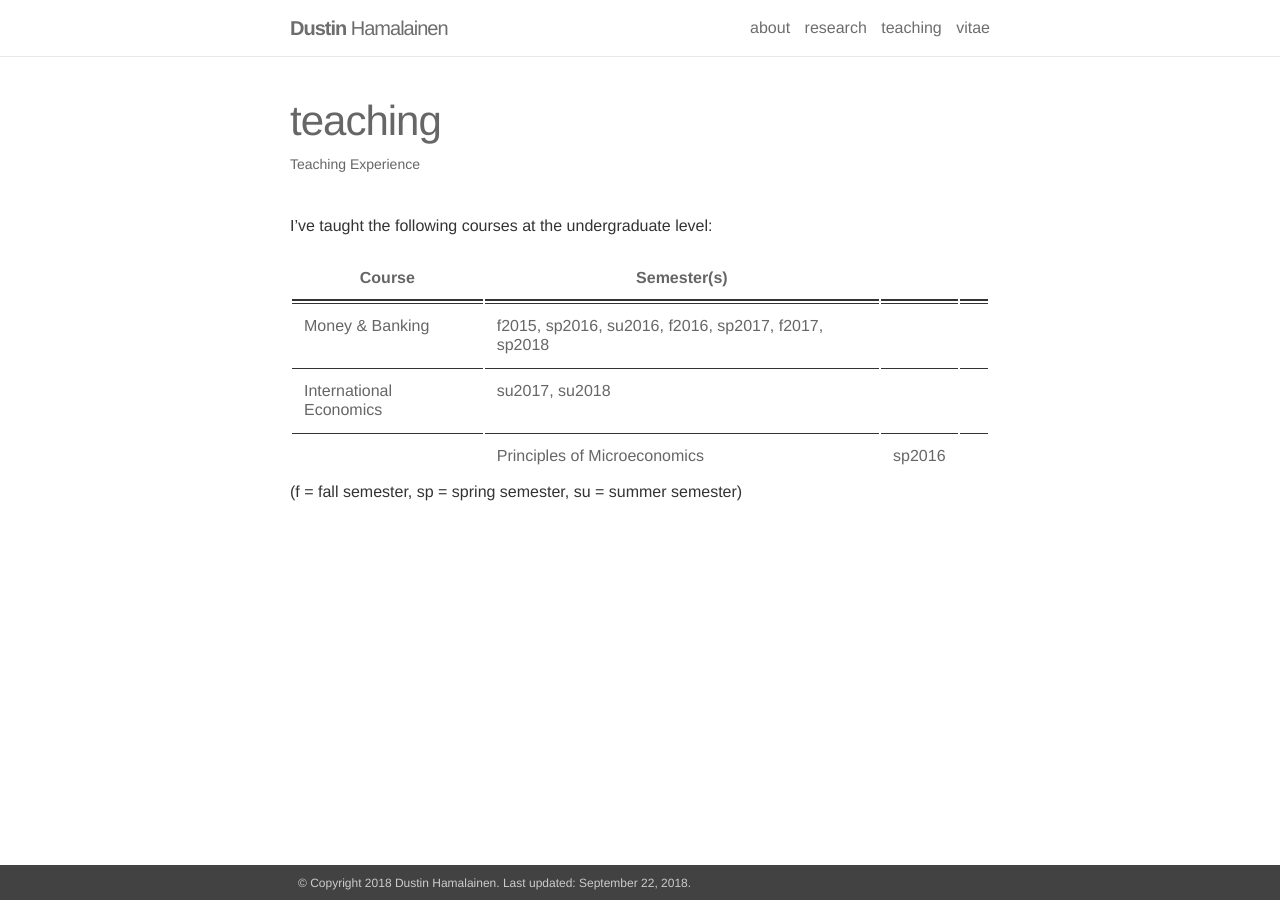
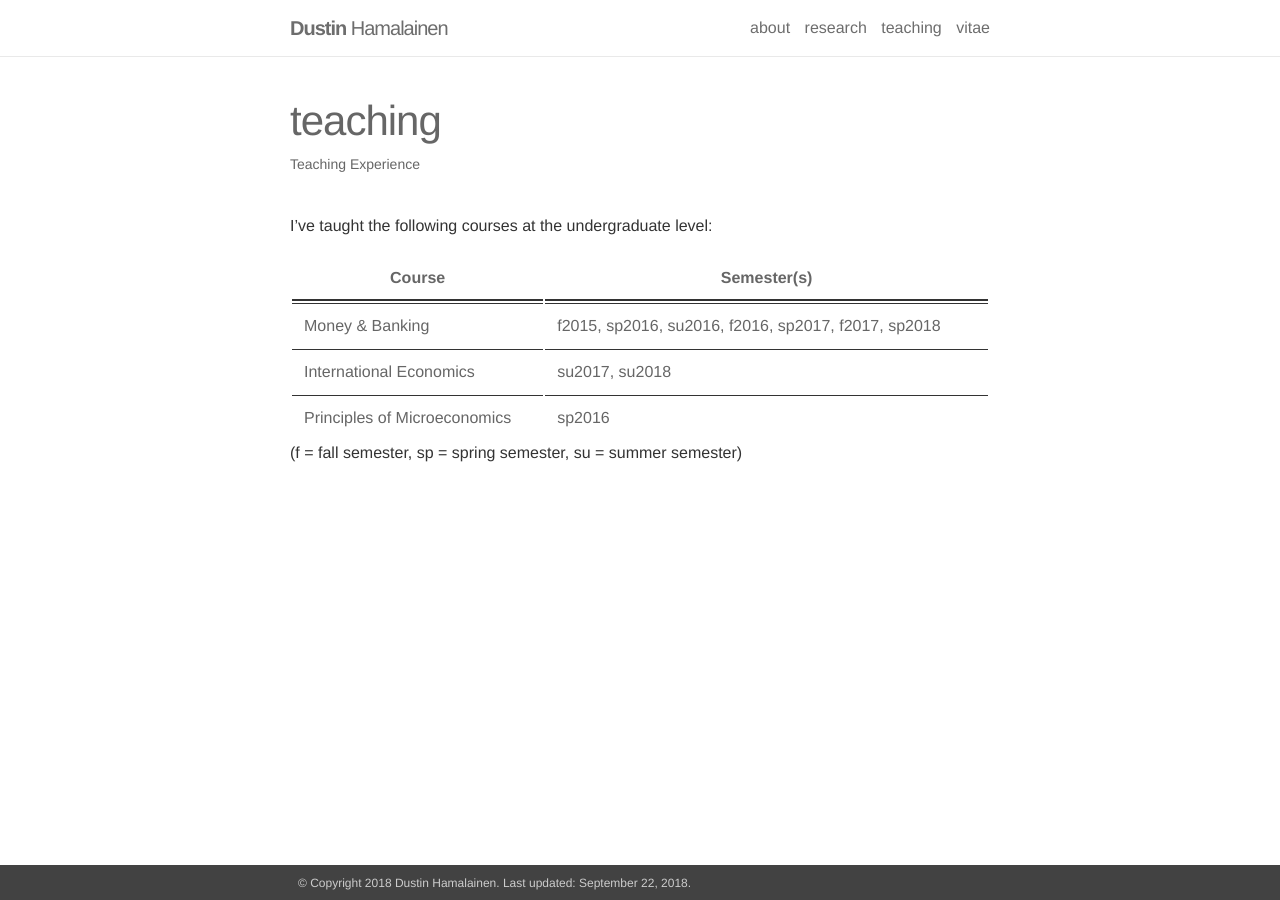
Before and after one commit to dustinhh/dustinhh.github.io, a Jekyll site: the page built from _pages/teaching.md, in a window 1280 px wide. Built offline with Jekyll 4.4.1, drawn with Linux system fonts in a browser that asks for light colours.

```diff
--- a/_pages/teaching.md
+++ b/_pages/teaching.md
@@ -11,7 +11,7 @@ I've taught the following courses at the undergraduate level:
 |-------------------------------|-----------------------------------------------------|
 | Money & Banking               | f2015, sp2016, su2016, f2016, sp2017, f2017, sp2018 |
 | International Economics       | su2017, su2018                                      |
-|| Principles of Microeconomics | sp2016                                             ||
+| Principles of Microeconomics | sp2016                                             |
 
 
 
```
